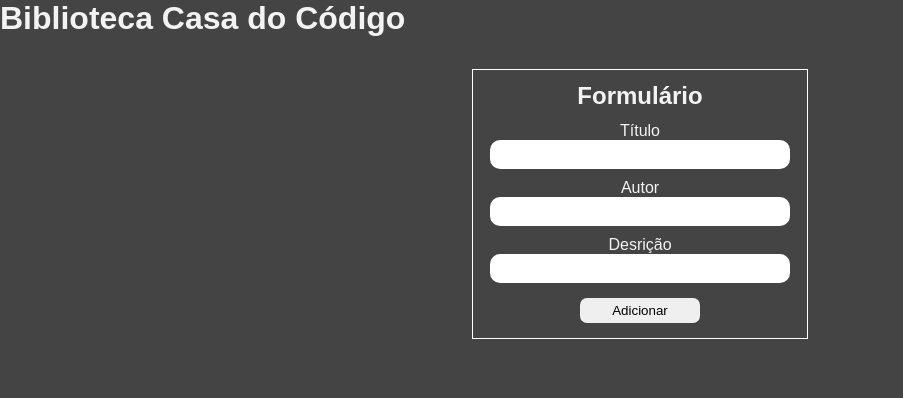
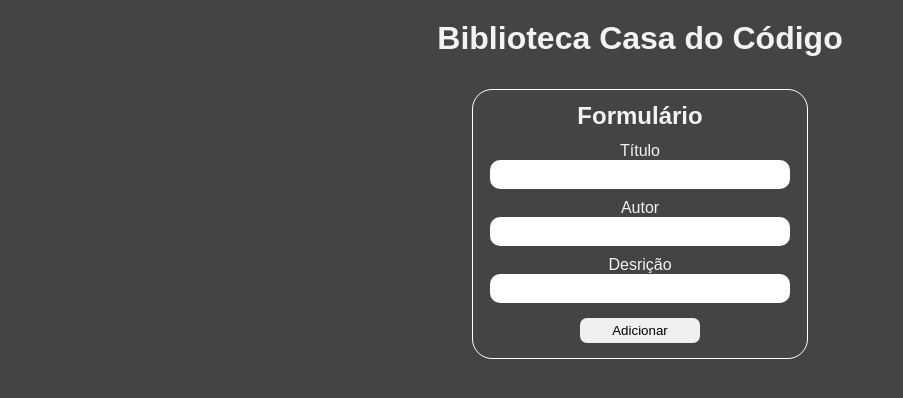
Before and after one commit to diegocgayoso/biblioteca-alura, an Angular app: page / in a window 1280 px wide. Shown: the top 398 px of the page, without its empty margins (0-903 px from the left). Built offline with nearby package versions, Linux system fonts and the light colour scheme.

Commit message:
Evento do modulo FormsModule, (ngSubmit), que é atribuido à uma função e à executa

```diff
--- a/src/app/app.module.ts
+++ b/src/app/app.module.ts
@@ -1,4 +1,5 @@
 import { NgModule } from '@angular/core';
+import { FormsModule } from '@angular/forms';
 import { BrowserModule } from '@angular/platform-browser';
 
 import { AppComponent } from './app.component';
@@ -10,7 +11,8 @@
     NovolivroComponent
   ],
   imports: [
-    BrowserModule
+    BrowserModule,
+    FormsModule
   ],
   providers: [],
   bootstrap: [AppComponent]
--- a/src/app/novolivro/novolivro.component.css
+++ b/src/app/novolivro/novolivro.component.css
@@ -6,6 +6,7 @@
 
 .form {
   border: 1px solid white;
+  border-radius: 20px;
 }
 
 .form .titulo {
--- a/src/app/novolivro/novolivro.component.html
+++ b/src/app/novolivro/novolivro.component.html
@@ -1,5 +1,5 @@
 <section class="novolivro">
-  <form class="form">
+  <form class="form" (ngSubmit)="addLivro()">
 
     <h2 class="titulo">{{ title}}</h2>
 
--- a/src/app/novolivro/novolivro.component.ts
+++ b/src/app/novolivro/novolivro.component.ts
@@ -3,14 +3,15 @@
 @Component({
   selector: 'app-novolivro',
   templateUrl: './novolivro.component.html',
-  styleUrls: ['./novolivro.component.css']
+  styleUrls: ['./novolivro.component.css'],
 })
 export class NovolivroComponent implements OnInit {
+  title = 'Formulário';
 
-  title = 'Formulário'
-  constructor() { }
+  constructor() {}
 
-  ngOnInit(): void {
+  addLivro() {
+    console.log('Novo livro foi adicionado!');
   }
-
+  ngOnInit(): void {}
 }
--- a/src/styles.css
+++ b/src/styles.css
@@ -10,3 +10,8 @@
   color: #f3f3f3;
   font-family: sans-serif;
 }
+
+h1 {
+  text-align: center;
+  margin-top: 20px;
+}
```
